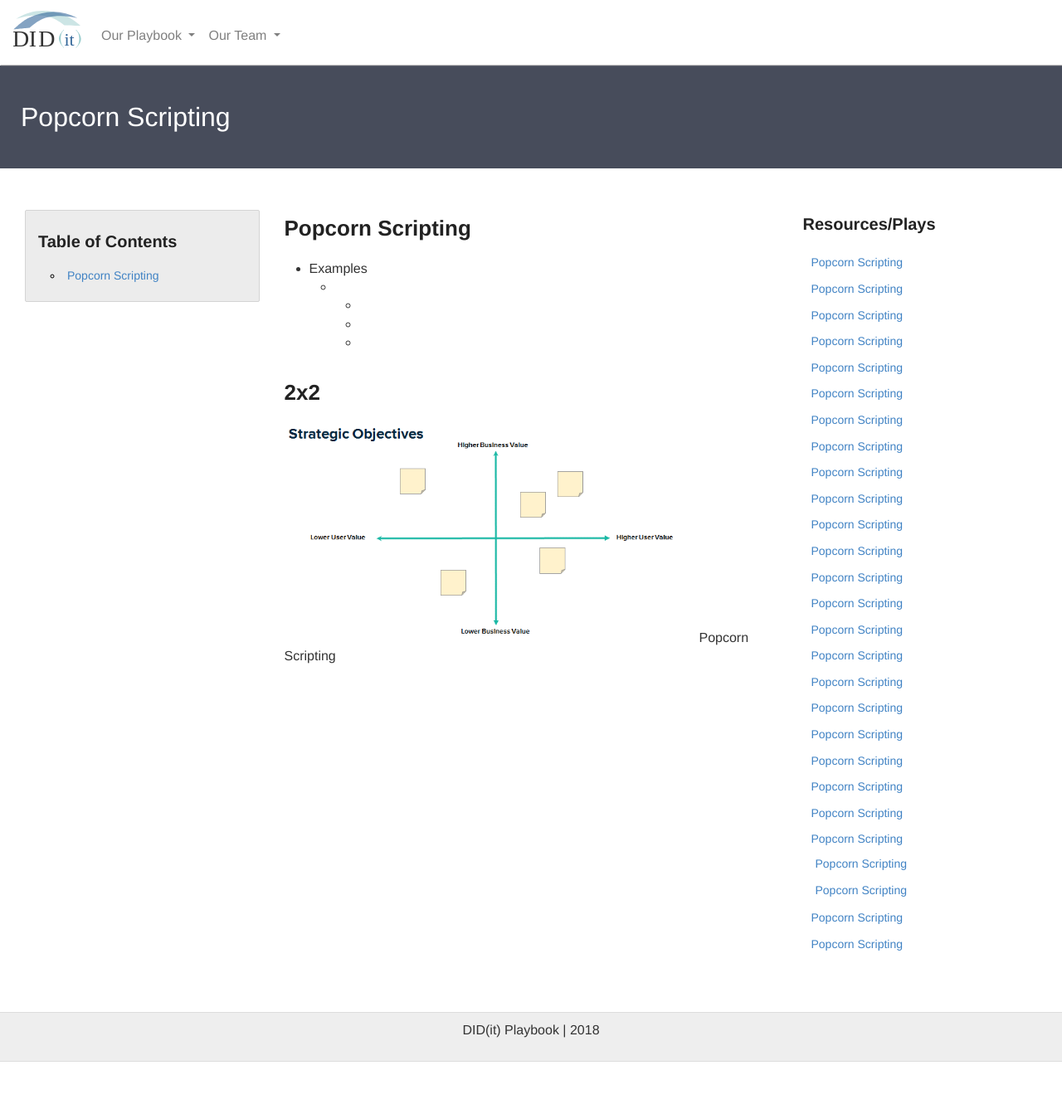
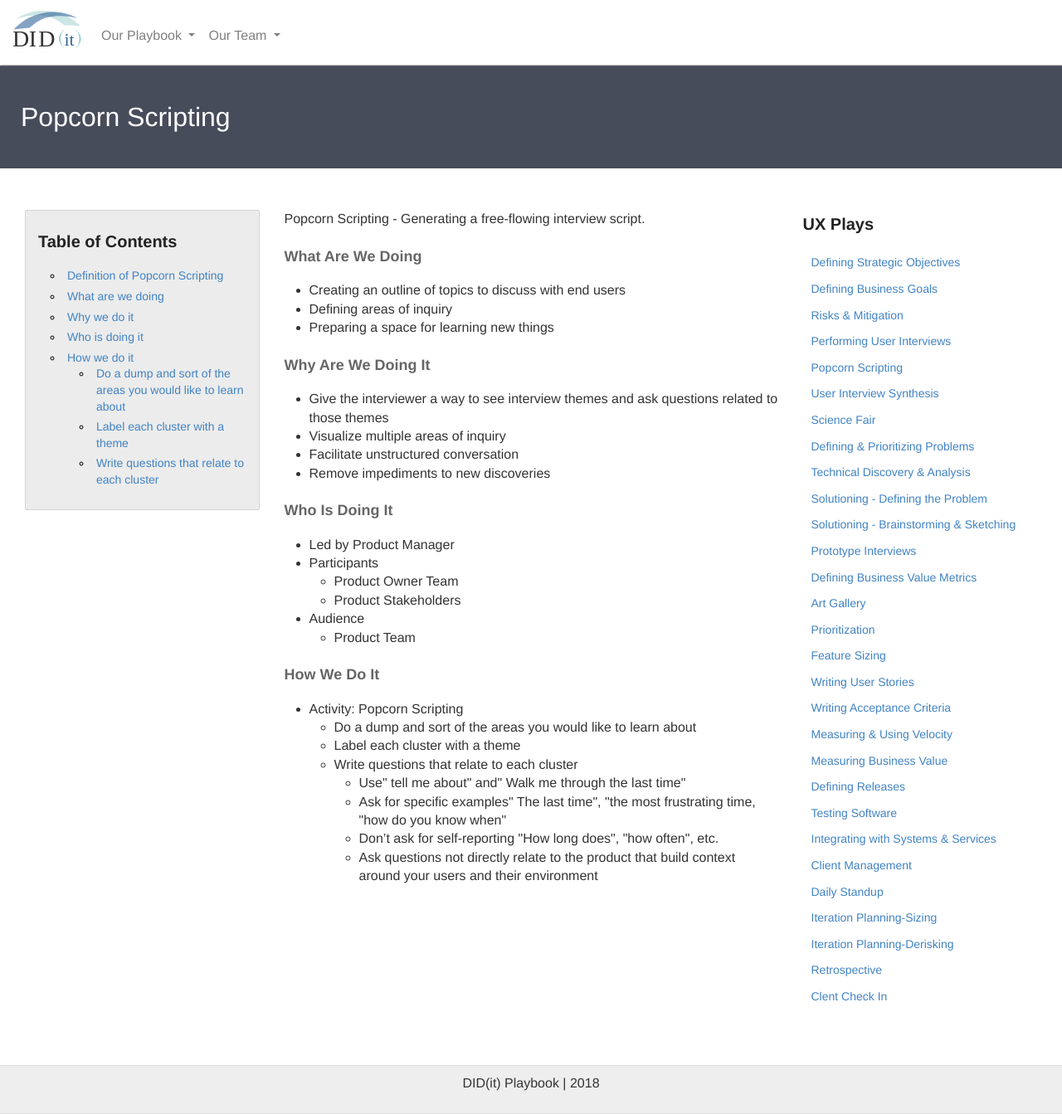
Before and after one commit to KnightPointSystems/kps_playbook, a Jekyll site: the page built from popcorn-scripting.md, in a window 1280 px wide and 1343 px high. Shown: the whole window at 83% size. Built offline with Jekyll 4.4.1, drawn with Linux system fonts in a browser that asks for light colours; nearby versions of some CDN libraries.

Commit message:
Update popcorn-scripting.md

```diff
--- a/popcorn-scripting.md
+++ b/popcorn-scripting.md
@@ -5,70 +5,147 @@ header: Popcorn Scripting
 permalink: /popcorn-scripting/
 ---
 <div class="row">
- <div class="col-md-3">
-    <div class="toc">
-    <h3>Table of Contents</h3>
+    <div class="col-md-3">
+        <div class="toc">
+            <h3>Table of Contents</h3>
+                <ul>
+                    <li>
+                        <a href="#PS-Definition">
+                            Definition of Popcorn Scripting
+                        </a>
+                    </li>
+                    <li>
+                        <a href="#PS-What">
+                            What are we doing
+                        </a>
+                    </li>
+                    <li>
+                        <a href="#PS-Why">
+                            Why we do it
+                        </a>
+                    </li>
+                    <li>
+                        <a href="#PS-Who">
+                            Who is doing it
+                        </a>
+                    </li>
+                    <li>
+                        <a href="#PS-How">
+                            How we do it
+                        </a>
+                        <ul>
+                            <li>
+                                <a href="#PS-DumpSort">
+                                    Do a dump and sort of the areas you would like to learn about
+                                </a>
+                            </li>
+                            <li>
+                                <a href="#PS-Theme">
+                                    Label each cluster with a theme
+                                </a>
+                            </li>
+                            <li>
+                                <a href="#PS-Cluster">
+                                    Write questions that relate to each cluster
+                                </a>
+                            </li>
+                        </ul>
+                    </li>
+                   </ul>
+        </div>
+    </div>
+    <div class="col-md-6">
+        <p class="PS-Definition" id="PS-Definition">
+            Popcorn Scripting - Generating a free-flowing interview script.
+        </p>
+        <h4 class="PS-What" id="PS-What">
+            What Are We Doing
+        </h4>
+	<ul>
+        <li>Creating an outline of topics to discuss with end users</li>
+        <li>Defining areas of inquiry</li>
+        <li>Preparing a space for learning new things</li>
+	</ul>
+        <h4 class="PS-Why" id="PS-Why">
+            Why Are We Doing It
+        </h4>
     <ul>
-    <li><a href="#popcornscripting">Popcorn Scripting</a></li>
-    </ul>
+        <li>Give the interviewer a way to see interview themes and ask questions related to those themes</li>
+        <li>Visualize multiple areas of inquiry</li>
+        <li>Facilitate unstructured conversation</li>
+        <li>Remove impediments to new discoveries</li>
+	</ul>
+        <h4 class="PS-Who" id="PS-Who">
+            Who Is Doing It
+        </h4>
+<ul>
+   <li>Led by Product Manager</li>
+   <li>Participants
+    	<ul>
+        	<li>Product Owner Team</li>
+        	<li>Product Stakeholders</li>
+    	</ul>
+   </li>
+   <li>Audience
+    	<ul>
+            <li>Product Team</li>
+       </ul>
+   </li>
+</ul>
+<h4 class="PS-How" id="PS-How">
+    How We Do It
+</h4>
+<ul>
+    <li class="PS-Popcorn" id="PS-Popcorn">Activity: Popcorn Scripting
+        <ul>
+            <li>Do a dump and sort of the areas you would like to learn about</li>
+            <li>Label each cluster with a theme</li>
+            <li>Write questions that relate to each cluster
+                <ul>
+                    <li>Use&quot; tell me about&quot; and&quot; Walk me through the last time&quot;</li>
+                    <li>Ask for specific examples&quot; The last time&quot;, &quot;the most frustrating time, &quot;how do you know when&quot;</li>
+                    <li>Don’t ask for self-reporting &quot;How long does&quot;, &quot;how often&quot;, etc.</li>
+                    <li>Ask questions not directly relate to the product that build context around your users and their environment</li>
+                </ul>
+            </li>
+        </ul>
+    </li>
+</ul>
     </div>
-  </div>
-
-<div class="col-md-6">
-<h2 class="popcornscripting" id="popcornscripting">Popcorn Scripting</h2>
-<ul>
-    <li>Examples</li>
-    <ul>
-    <li></li>
-      <ul>
-      <li></li>
-      <li></li>
-      <li></li>
-      </ul>
-    </ul>
-</ul>
-
-  <h2 class="twobytwo" id="twobytwo">2x2</h2>
-  <img src="../images/StrategicObjectives2x2.png" alt="Image" width="500"/>Popcorn Scripting
-
-</div>
-
-<div class="col-md-3">
-<div class="sideLinks">
-    <h2>Resources/Plays</h2>
-    <ul>
-    <li><a href="{{ site.baseurl }}/popcorn-scripting">Popcorn Scripting</a></li>
-    <li><a href="{{ site.baseurl }}/popcorn-scripting">Popcorn Scripting</a></li>
-    <li><a href="{{ site.baseurl }}/popcorn-scripting">Popcorn Scripting</a></li>
-    <li><a href="{{ site.baseurl }}/popcorn-scripting">Popcorn Scripting</a></li>
-    <li><a href="{{ site.baseurl }}/popcorn-scripting">Popcorn Scripting</a></li>
-    <li><a href="{{ site.baseurl }}/popcorn-scripting">Popcorn Scripting</a></li>
-    <li><a href="{{ site.baseurl }}/popcorn-scripting">Popcorn Scripting</a></li>
-    <li><a href="{{ site.baseurl }}/popcorn-scripting">Popcorn Scripting</a></li>
-    <li><a href="{{ site.baseurl }}/popcorn-scripting">Popcorn Scripting</a></li>
-    <li><a href="{{ site.baseurl }}/popcorn-scripting">Popcorn Scripting</a></li>
-    <li><a href="{{ site.baseurl }}/popcorn-scripting">Popcorn Scripting</a></li>
-    <li><a href="{{ site.baseurl }}/popcorn-scripting">Popcorn Scripting</a></li>
-    <li><a href="{{ site.baseurl }}/popcorn-scripting">Popcorn Scripting</a></li>
-    <li><a href="{{ site.baseurl }}/popcorn-scripting">Popcorn Scripting</a></li>
-    <li><a href="{{ site.baseurl }}/popcorn-scripting">Popcorn Scripting</a></li>
-    <li><a href="{{ site.baseurl }}/popcorn-scripting">Popcorn Scripting</a></li>
-    <li><a href="{{ site.baseurl }}/popcorn-scripting">Popcorn Scripting</a></li>
-    <li><a href="{{ site.baseurl }}/popcorn-scripting">Popcorn Scripting</a></li>
-    <li><a href="{{ site.baseurl }}/popcorn-scripting">Popcorn Scripting</a></li>
-    <li><a href="{{ site.baseurl }}/popcorn-scripting">Popcorn Scripting</a></li>
-    <li><a href="{{ site.baseurl }}/popcorn-scripting">Popcorn Scripting</a></li>
-    <li><a href="{{ site.baseurl }}/popcorn-scripting">Popcorn Scripting</a></li>
-    <li><a href="{{ site.baseurl }}/popcorn-scripting">Popcorn Scripting</a>
-      <ul>
-        <li><a href="{{ site.baseurl }}/popcorn-scripting">Popcorn Scripting</a></li>
-        <li><a href="{{ site.baseurl }}/popcorn-scripting">Popcorn Scripting</a></li>
-      </ul>
-    </li>
-    <li><a href="{{ site.baseurl }}/popcorn-scripting">Popcorn Scripting</a></li>
-    <li><a href="{{ site.baseurl }}/popcorn-scripting">Popcorn Scripting</a></li>
-    </ul>
+    <div class="col-md-3">
+        <div class="sideLinks">
+            <h2>UX Plays</h2>
+                <ul>
+                    <li><a href="{{ site.baseurl }}/strategic-objectives">Defining Strategic Objectives</a></li>
+                    <li><a href="{{ site.baseurl }}/business-goals">Defining Business Goals</a></li>
+                    <li><a href="{{ site.baseurl }}/risks-mitigation">Risks &amp; Mitigation</a></li>
+                    <li><a href="{{ site.baseurl }}/user-interviews">Performing User Interviews</a></li>
+                    <li><a href="{{ site.baseurl }}/popcorn-scripting">Popcorn Scripting</a></li>
+                    <li><a href="{{ site.baseurl }}/interview-synthesis">User Interview Synthesis</a></li>
+                    <li><a href="{{ site.baseurl }}/science-fair">Science Fair</a></li>
+                    <li><a href="{{ site.baseurl }}/defining-problems">Defining &amp; Prioritizing Problems</a></li>
+                    <li><a href="{{ site.baseurl }}/technical-discovery">Technical Discovery &amp; Analysis</a></li>
+                    <li><a href="{{ site.baseurl }}/solutioning-problem">Solutioning - Defining the Problem</a></li>
+                    <li><a href="{{ site.baseurl }}/solutioning-sketching">Solutioning - Brainstorming &amp; Sketching</a></li>
+                    <li><a href="{{ site.baseurl }}/prototype-interviews">Prototype Interviews</a></li>
+                    <li><a href="{{ site.baseurl }}/business-metrics">Defining Business Value Metrics</a></li>
+                    <li><a href="{{ site.baseurl }}/art-gallery">Art Gallery</a></li>
+                    <li><a href="{{ site.baseurl }}/prioritization">Prioritization</a></li>
+                    <li><a href="{{ site.baseurl }}/feature-sizing">Feature Sizing</a></li>
+                    <li><a href="{{ site.baseurl }}/user-stories">Writing User Stories</a></li>
+                    <li><a href="{{ site.baseurl }}/acceptance-criteria">Writing Acceptance Criteria</a></li>
+                    <li><a href="{{ site.baseurl }}/measuring-velocity">Measuring &amp; Using Velocity</a></li>
+                    <li><a href="{{ site.baseurl }}/measuring-value">Measuring Business Value</a></li>
+                    <li><a href="{{ site.baseurl }}/defining-releases">Defining Releases</a></li>
+                    <li><a href="{{ site.baseurl }}/testing-software">Testing Software</a></li>
+                    <li><a href="{{ site.baseurl }}/system-services">Integrating with Systems &amp; Services</a></li>
+                    <li><a href="{{ site.baseurl }}/client-management">Client Management</a></li>
+                    <li><a href="{{ site.baseurl }}/daily-standup">Daily Standup</a></li>
+                    <li><a href="{{ site.baseurl }}/iteration-sizing">Iteration Planning-Sizing</a></li>
+                    <li><a href="{{ site.baseurl }}/iteration-derisking">Iteration Planning-Derisking</a></li>
+                    <li><a href="{{ site.baseurl }}/retrospective">Retrospective</a></li>
+                    <li><a href="{{ site.baseurl }}/check-in">Clent Check In</a></li>
+                </ul>
+          </div>
     </div>
 </div>
-
-</div>
```
